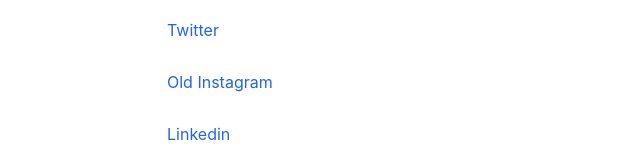
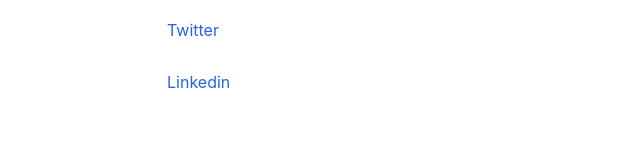
Before and after one commit to aabedraba/dotcom, a Next.js app: page /social in a window 1280 px wide. Shown: the part 206-366 px from the top of the page, without its empty margins (149-789 px from the left). Built offline with nearby package versions, Linux system fonts and the light colour scheme.

Commit message:
remove personal instagram

```diff
--- a/app/social/page.tsx
+++ b/app/social/page.tsx
@@ -2,16 +2,15 @@
   return (
     <ul className="space-y-7">
       <li>
-        <a href="https://medium.com/aabedraba">Medium (for my tech-related blogs)</a>
+        <a href="https://medium.com/aabedraba">
+          Medium (for my tech-related blogs)
+        </a>
       </li>
       <li>
         <a href="https://github.com/aabedraba">Github</a>
       </li>
       <li>
         <a href="https://twitter.com/aabedraba">Twitter</a>
-      </li>
-      <li>
-        <a href="/instagram.html">Old Instagram</a>
       </li>
       <li>
         <a href="https://linkedin.com/in/aabedraba">Linkedin</a>
```
